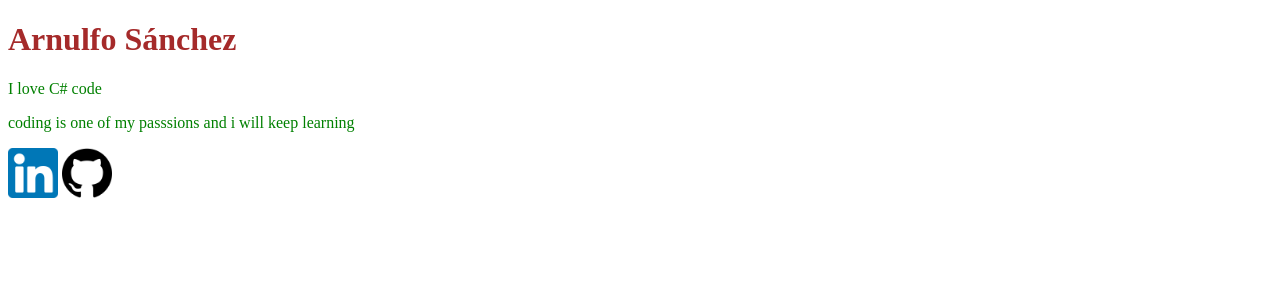
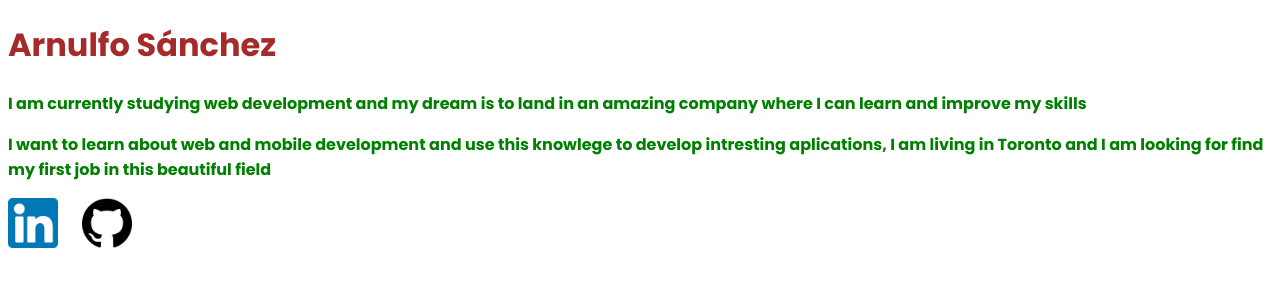
Before and after one commit to ufosanchez/about-me, a plain HTML site: page index.html in a window 1280 px wide. Drawn offline with Linux system fonts and the light colour scheme.

Commit message:
update index

```diff
--- a/css/styles.css
+++ b/css/styles.css
@@ -1,16 +1,20 @@
+@import url('https://fonts.googleapis.com/css2?family=Poppins:wght@500;700&display=swap');
+html {
+    font:500 1em "Poppins", sans-serif;
+  }
 h1{
+    font-family:"Poppins", sans-serif;
+    font-weight:700;
     color: brown;
 }
 p{
+    font-weight: bold;
     color: green;
 }
 a{
     text-decoration:none;
+    padding-right: 20px;
 }
 img{
     width: 50px;
 }
-/* ul{
-    display:flex;
-    list-style:none;
-} */
--- a/index.html
+++ b/index.html
@@ -8,8 +8,8 @@
 </head>
 <body>
     <h1>Arnulfo Sánchez</h2>
-    <p>I love C# code</p>
-    <p>coding is one of my passsions and i will keep learning</p>
+    <p>I am currently studying web development and my dream is to land in an amazing company where I can learn and improve my skills</p>
+    <p>I want to learn about web and mobile development and use this knowlege to develop intresting aplications, I am living in Toronto and I am looking for find my first job in this beautiful field</p>
     <a href="https://www.linkedin.com/in/arnulfosánchez/"><img src="images/linkedin.png" alt="linkedin url"></a>
     <a href="https://github.com/ufosanchez"><img src="images/github.png" alt="github url"></a>
 </body>
```
